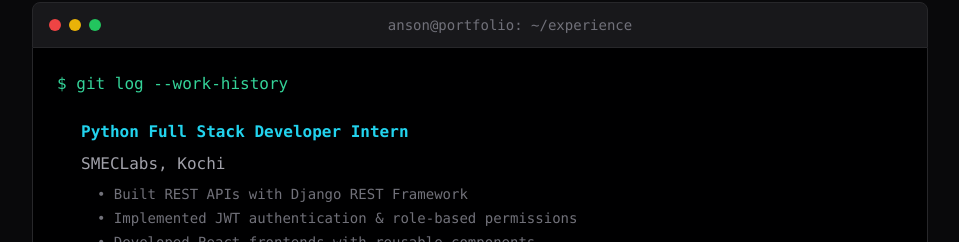
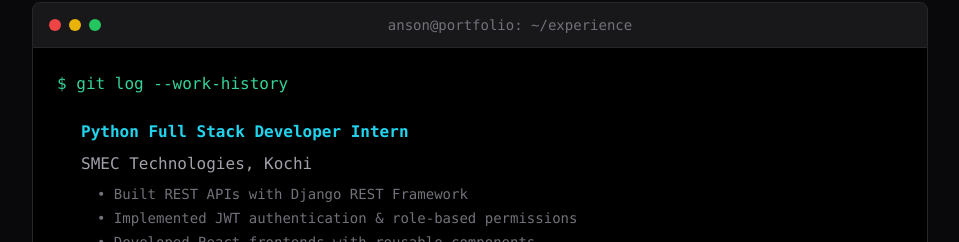
Before and after one commit to ansoncodes/my-portfolio-vercel, a React (Vite) app: page / in a window 1280 px wide. Shown: the part 3406-3648 px from the top of the page, without its empty margins (160-1119 px from the left). Built offline with nearby package versions, Linux system fonts and the light colour scheme.

Commit message:
fixed typos

```diff
--- a/src/App.jsx
+++ b/src/App.jsx
@@ -371,7 +371,7 @@ function App() {
               <div className="space-y-6 pl-6">
                 <div className="space-y-2">
                   <p className="text-cyan-400 font-semibold">Python Full Stack Developer Intern</p>
-                  <p className="text-zinc-400">SMECLabs, Kochi</p>
+                  <p className="text-zinc-400">SMEC Technologies, Kochi</p>
                   <ul className="text-sm text-zinc-500 space-y-1 pl-4">
                     <li>• Built REST APIs with Django REST Framework</li>
                     <li>• Implemented JWT authentication & role-based permissions</li>
```
